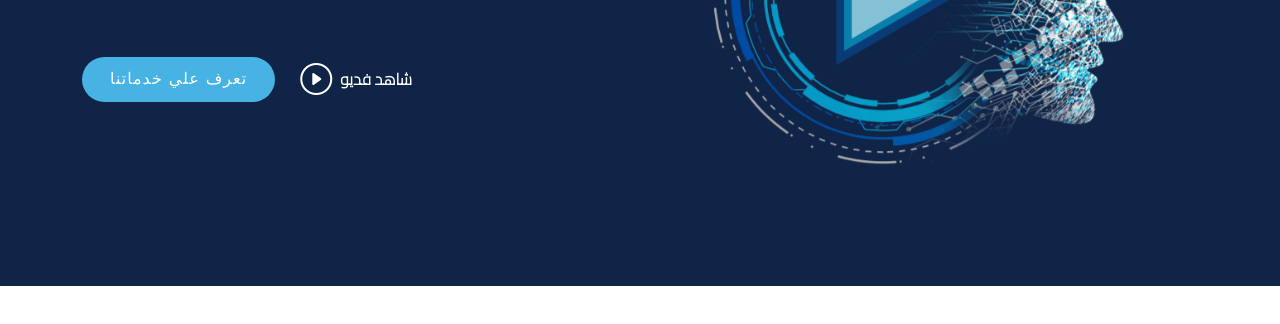
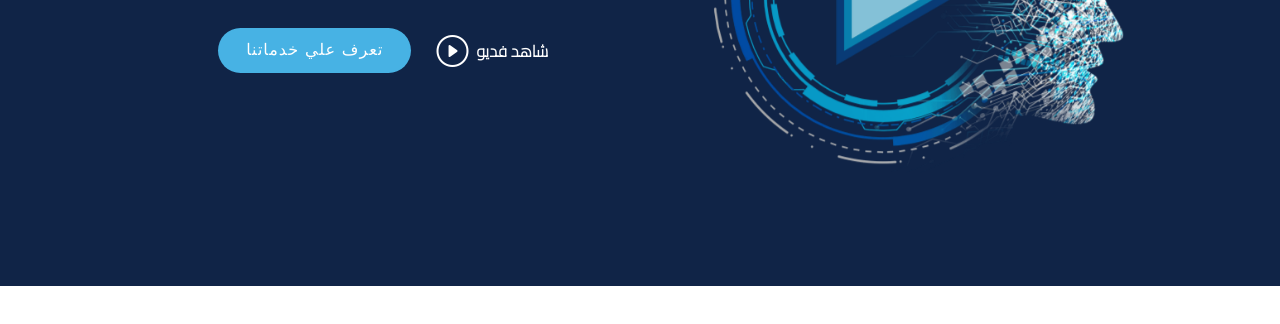
Before and after one commit to mohamed-hashemm/mediaw, a plain HTML site: page index.html in a window 1280 px wide. Shown: the part 354-678 px from the top of the page. Drawn offline with nearby package versions, Linux system fonts and the light colour scheme.

Commit message:
Update style.css

```diff
--- a/assets/css/style.css
+++ b/assets/css/style.css
@@ -911,6 +911,13 @@ h1, h2, h3, h4, h5, h6 {
   }
 }
 
+@media screen and (min-width: 992px) {
+  .saikopad {
+    padding-left: 13%;
+    padding-bottom: 5%;
+  }
+}
+
 /*--------------------------------------------------------------
 # Breadcrumbs
 --------------------------------------------------------------*/
```
